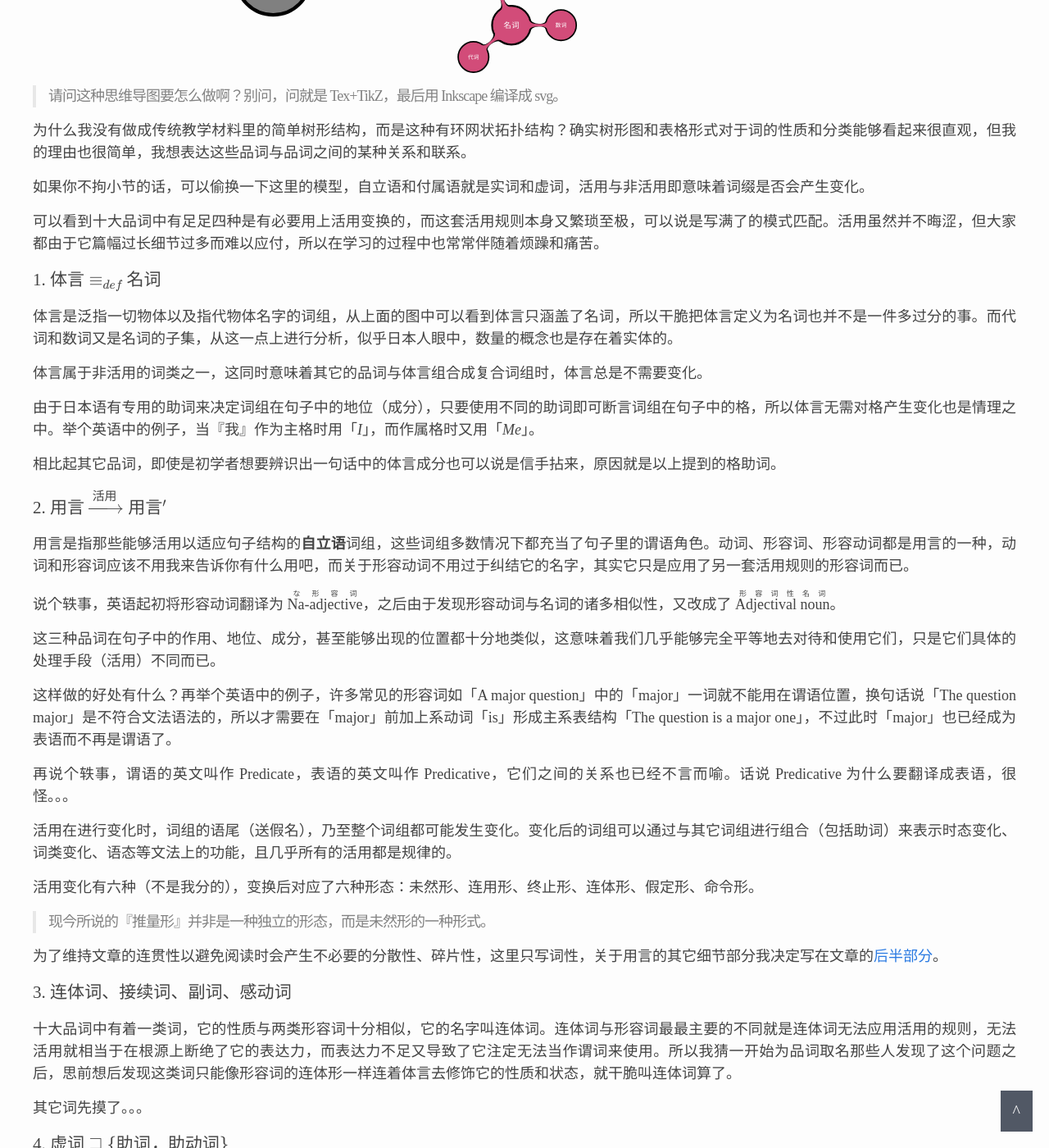
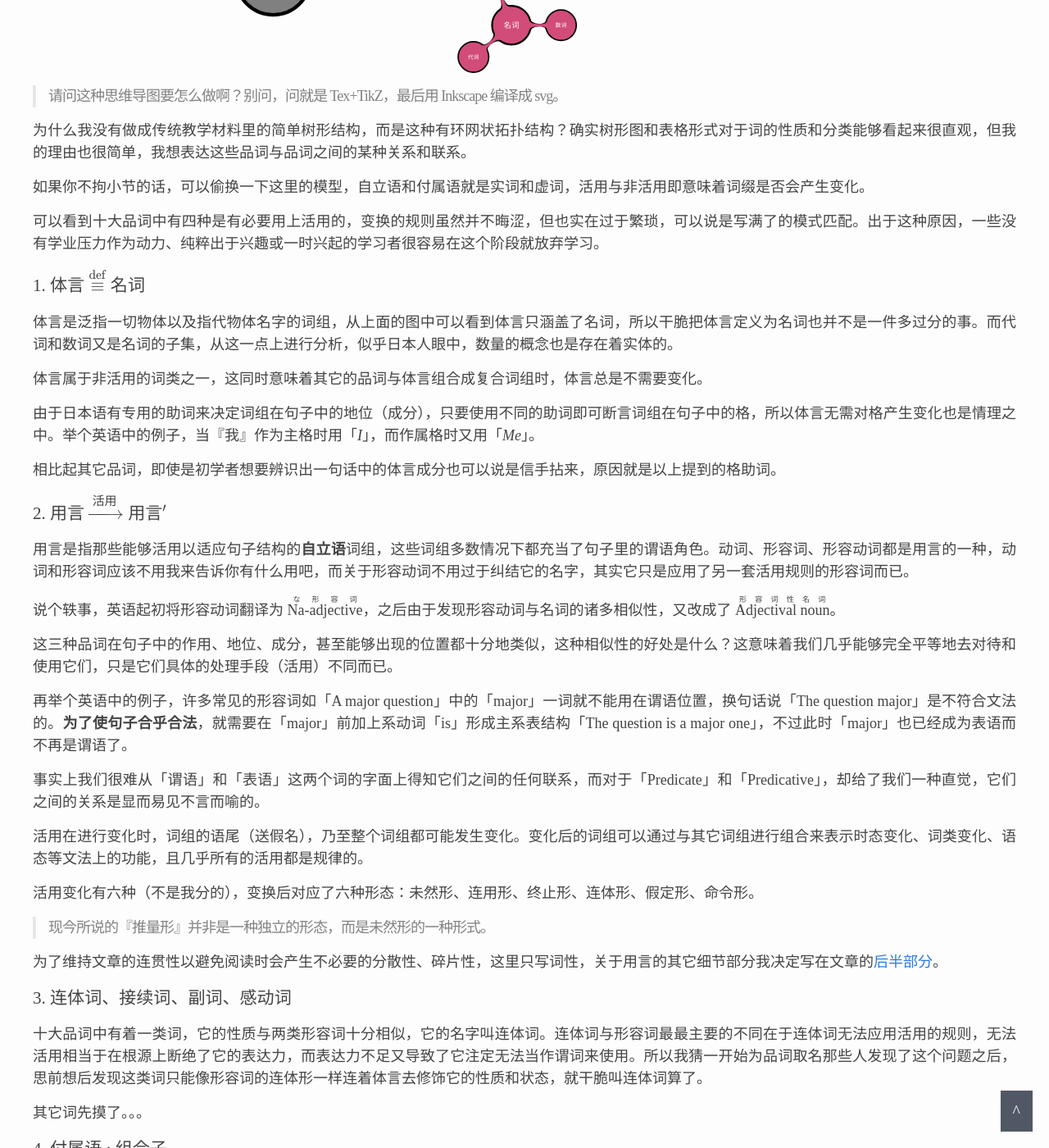
Before and after one commit to ldcc/ldcc.github.io, a Jekyll site: the page built from _posts/syn-jpn/2019-01-24-syn-jpn1.md, in a window 1280 px wide and 1400 px high, scrolled down 1132 px. Shown: the whole window at 82% size. Built offline with Jekyll 4.4.1, drawn with Linux system fonts in a browser that asks for light colours; formulas are drawn with MathJax 3.

Commit message:
syn-jpn #1 update

```diff
--- a/_includes/head.html
+++ b/_includes/head.html
@@ -11,7 +11,6 @@
   <link rel='stylesheet' href='{{ "/css/main.css" | prepend: site.baseurl }}'>
   <link rel='canonical' href="{{ page.url | replace:'index.html','' | prepend: site.baseurl | prepend: site.url }}">
   <link rel='alternate' type='application/atom+xml' title='{{ site.title }}' href='{{ "/feed.xml" | prepend: site.baseurl | prepend: site.url }}'/>
-
   <script src='https://cdnjs.cloudflare.com/ajax/libs/mathjax/2.7.1/MathJax.js?config=TeX-AMS-MML_HTMLorMML' type='text/javascript'></script>
   <script src='/scripts/jquery-1.11.2.min.js'></script>
   <script src='/scripts/pithy.js'></script>
--- a/_posts/syn-jpn/2019-01-24-syn-jpn1.md
+++ b/_posts/syn-jpn/2019-01-24-syn-jpn1.md
@@ -32,9 +32,9 @@ $$
 
 如果你不拘小节的话，可以偷换一下这里的模型，自立语和付属语就是实词和虚词，活用与非活用即意味着词缀是否会产生变化。
 
-可以看到十大品词中有足足四种是有必要用上活用变换的，而这套活用规则本身又繁琐至极，可以说是写满了的模式匹配。活用虽然并不晦涩，但大家都由于它篇幅过长细节过多而难以应付，所以在学习的过程中也常常伴随着烦躁和痛苦。
+可以看到十大品词中有四种是有必要用上活用的，变换的规则虽然并不晦涩，但也实在过于繁琐，可以说是写满了的模式匹配。出于这种原因，一些没有学业压力作为动力、纯粹出于兴趣或一时兴起的学习者很容易在这个阶段就放弃学习。
 
-### 1. 体言 $$\equiv_{def}$$ 名词
+### 1. 体言 $$\stackrel{\mathrm{def}}{\equiv}$$ 名词
 
 体言是泛指一切物体以及指代物体名字的词组，从上面的图中可以看到体言只涵盖了名词，所以干脆把体言定义为名词也并不是一件多过分的事。而代词和数词又是名词的子集，从这一点上进行分析，似乎日本人眼中，数量的概念也是存在着实体的。
 
@@ -50,13 +50,13 @@ $$
 
 说个轶事，英语起初将形容动词翻译为 <ruby>Na-adjective<rt>な形容词</rt></ruby>，之后由于发现形容动词与名词的诸多相似性，又改成了 <ruby>Adjectival noun<rt>形容词性名词</rt></ruby>。
 
-这三种品词在句子中的作用、地位、成分，甚至能够出现的位置都十分地类似，这意味着我们几乎能够完全平等地去对待和使用它们，只是它们具体的处理手段（活用）不同而已。
+这三种品词在句子中的作用、地位、成分，甚至能够出现的位置都十分地类似，这种相似性的好处是什么？这意味着我们几乎能够完全平等地去对待和使用它们，只是它们具体的处理手段（活用）不同而已。
 
-这样做的好处有什么？再举个英语中的例子，许多常见的形容词如「A major question」中的「major」一词就不能用在谓语位置，换句话说「The question major」是不符合文法语法的，所以才需要在「major」前加上系动词「is」形成主系表结构「The question is a major one」，不过此时「major」也已经成为表语而不再是谓语了。
+再举个英语中的例子，许多常见的形容词如「A major question」中的「major」一词就不能用在谓语位置，换句话说「The question major」是不符合文法的。**为了使句子合乎合法**，就需要在「major」前加上系动词「is」形成主系表结构「The question is a major one」，不过此时「major」也已经成为表语而不再是谓语了。
 
-再说个轶事，谓语的英文叫作 Predicate，表语的英文叫作 Predicative，它们之间的关系也已经不言而喻。话说 Predicative 为什么要翻译成表语，很怪。。。
+事实上我们很难从「谓语」和「表语」这两个词的字面上得知它们之间的任何联系，而对于「Predicate」和「Predicative」，却给了我们一种直觉，它们之间的关系是显而易见不言而喻的。
 
-活用在进行变化时，词组的语尾（送假名），乃至整个词组都可能发生变化。变化后的词组可以通过与其它词组进行组合（包括助词）来表示时态变化、词类变化、语态等文法上的功能，且几乎所有的活用都是规律的。
+活用在进行变化时，词组的语尾（送假名），乃至整个词组都可能发生变化。变化后的词组可以通过与其它词组进行组合来表示时态变化、词类变化、语态等文法上的功能，且几乎所有的活用都是规律的。
 
 活用变化有六种（不是我分的），变换后对应了六种形态：未然形、连用形、终止形、连体形、假定形、命令形。
 
@@ -66,11 +66,11 @@ $$
 
 ### 3. 连体词、接续词、副词、感动词
 
-十大品词中有着一类词，它的性质与两类形容词十分相似，它的名字叫连体词。连体词与形容词最最主要的不同就是连体词无法应用活用的规则，无法活用就相当于在根源上断绝了它的表达力，而表达力不足又导致了它注定无法当作谓词来使用。所以我猜一开始为品词取名那些人发现了这个问题之后，思前想后发现这类词只能像形容词的连体形一样连着体言去修饰它的性质和状态，就干脆叫连体词算了。
+十大品词中有着一类词，它的性质与两类形容词十分相似，它的名字叫连体词。连体词与形容词最最主要的不同在于连体词无法应用活用的规则，无法活用相当于在根源上断绝了它的表达力，而表达力不足又导致了它注定无法当作谓词来使用。所以我猜一开始为品词取名那些人发现了这个问题之后，思前想后发现这类词只能像形容词的连体形一样连着体言去修饰它的性质和状态，就干脆叫连体词算了。
 
 其它词先摸了。。。
 
-### 4. 虚词 $$\sqsupseteq$$ $$\left\{ 助词，助动词 \right\}$$
+### 4. 付属语 $$:$$ 组合子
 
 我他妈摸爆！
 
```
